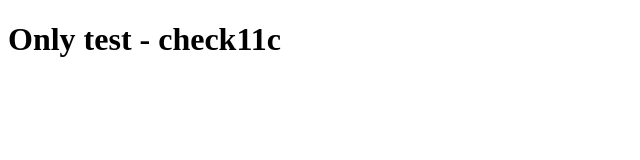
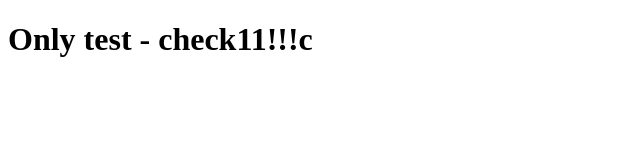
Before and after one commit to umbrellait-Ilya-Zverev/test-github-integration, a plain HTML site: page index.html in a window 1280 px wide. Shown: the full height of the page, 0-640 px from the left. Drawn offline with Linux system fonts and the light colour scheme.

Commit message:
add change

```diff
--- a/index.html
+++ b/index.html
@@ -5,6 +5,6 @@
     <title>Title</title>
 </head>
 <body>
-<h1>Only test - check11c</h1>
+<h1>Only test - check11!!!c</h1>
 </body>
 </html>
```
